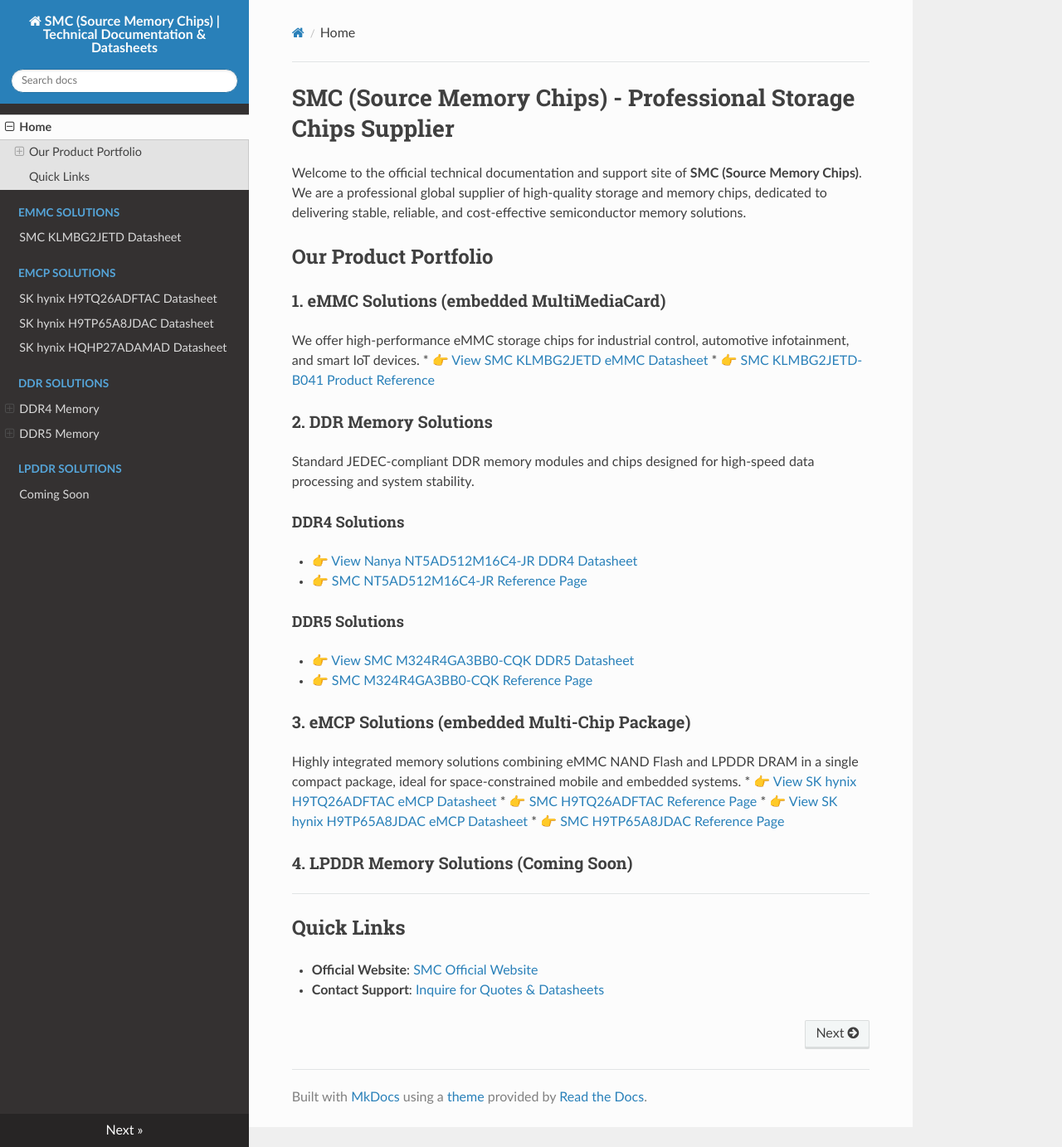
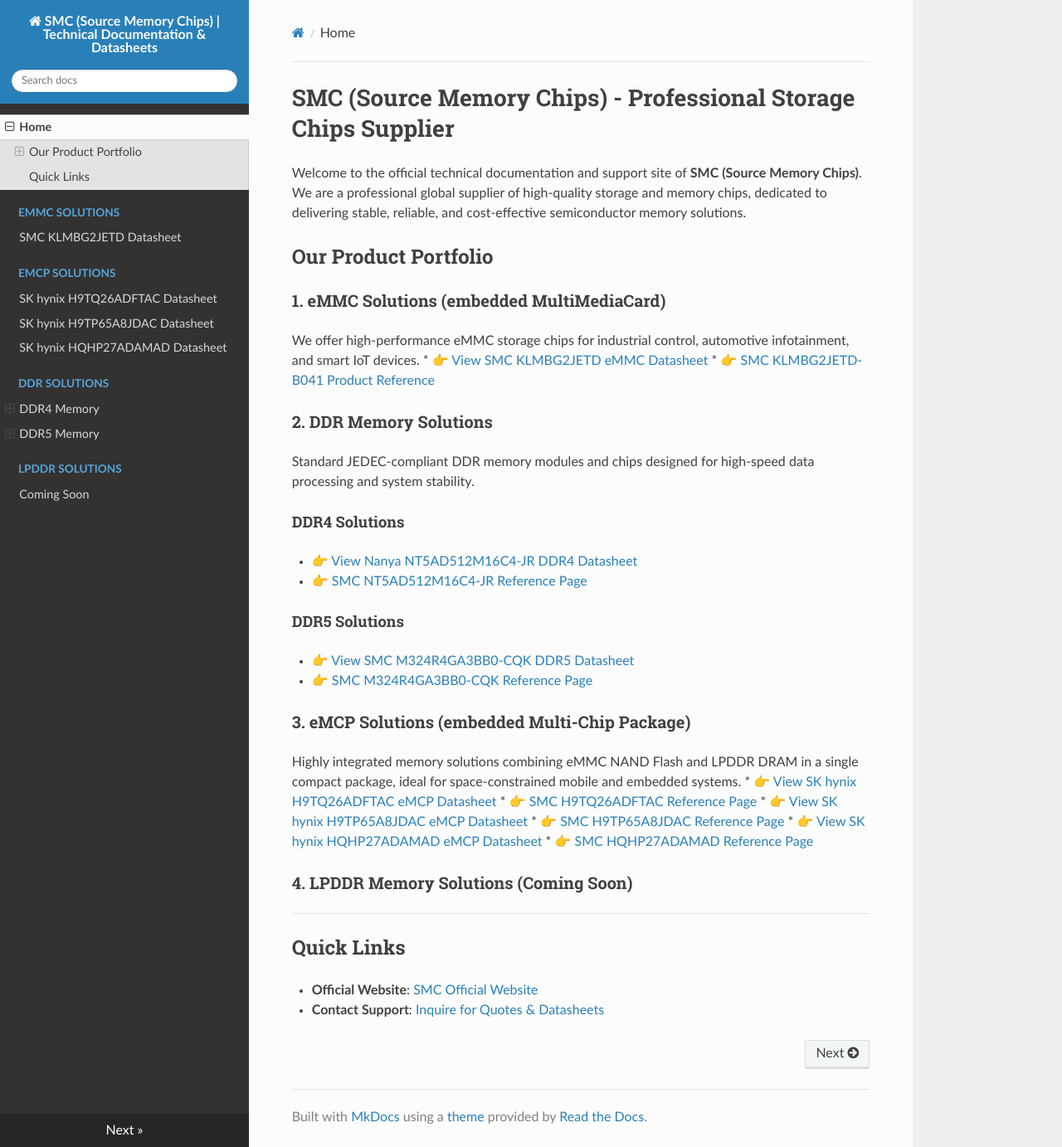
Before and after one commit to fionnulajr5x/smc-storage-chips-datasheets, an MkDocs documentation site: the page built from docs/index.md, in a window 1280 px wide and 1383 px high. Shown: the whole window at 83% size. Built offline with MkDocs 1.6.1, drawn with Linux system fonts in a browser that asks for light colours; nearby versions of some CDN libraries.

Commit message:
Update index.md

```diff
--- a/docs/index.md
+++ b/docs/index.md
@@ -26,6 +26,8 @@ Highly integrated memory solutions combining eMMC NAND Flash and LPDDR DRAM in a
 * 👉 [SMC H9TQ26ADFTAC Reference Page](https://www.sourcememorychips.com/products/hqtq26adftac)
 * 👉 [View SK hynix H9TP65A8JDAC eMCP Datasheet](emcp/h9tp65a8jdac.md)
 * 👉 [SMC H9TP65A8JDAC Reference Page](https://www.sourcememorychips.com/products/h9tp65a8jdac)
+* 👉 [View SK hynix HQHP27ADAMAD eMCP Datasheet](emcp/hqhp27adamad.md)
+* 👉 [SMC HQHP27ADAMAD Reference Page](https://www.sourcememorychips.com/products/hqhp27adamad)
 
 ### 4. LPDDR Memory Solutions (Coming Soon)
 
```
